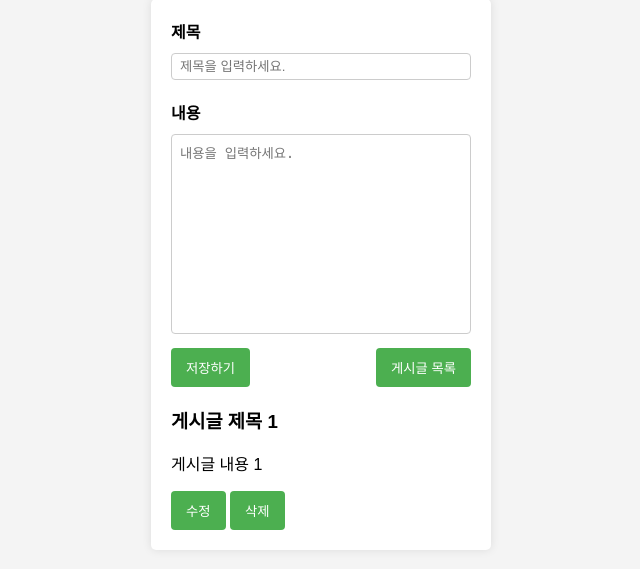
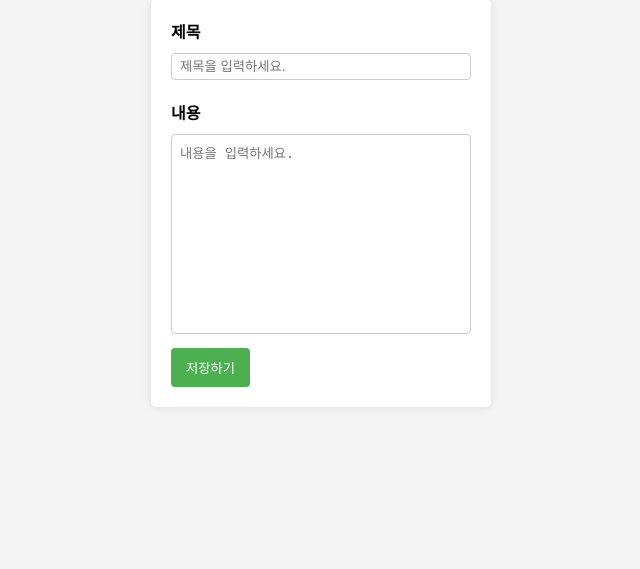
Before and after one commit to insidepixce/-pathfind.toy, a Flask app: page / in a window 1280 px wide. Shown: the part 31-600 px from the top of the page, without its empty margins (319-959 px from the left). Run offline with Flask 3, Linux system fonts and the light colour scheme.

Commit message:
인덱스 파일 대수정

```diff
--- a/fly.toml
+++ b/fly.toml
@@ -1,4 +1,4 @@
-# fly.toml app configuration file generated for pathfind-toy-cool-meadow-5335 on 2024-01-13T12:25:48+09:00
+# fly.toml app configuration file generated for pathfinding on 2024-01-13T12:41:18+09:00
 #
 # See https://fly.io/docs/reference/configuration/ for information about how to use this file.
 #
--- a/templates/index.html
+++ b/templates/index.html
@@ -5,10 +5,9 @@
     <meta name="viewport" content="width=device-width, initial-scale=1.0" />
     <title>게시글 작성 페이지</title>
     <link rel="stylesheet" href="../styles.css" />
-  </head>
-  <body>
-    <div class="white-box">
-      <form class="layout">
+</head>
+<body>
+    <div class="layout">
         <div class="title-div">
           <label for="title">제목</label>
           <div>
@@ -22,20 +21,9 @@
           </div>
         </div>
         <div class="btn-div">
-          <button class="submit-btn" type="submit">저장하기</button>
-          <button class="list-btn" type="button">게시글 목록</button>
-        </div>
-        <div class="post-list" id="postList">
-          <div class="post-item">
-            <h3>게시글 제목 1</h3>
-            <p>게시글 내용 1</p>
-            <div class="post-actions">
-              <button class="edit-btn" onclick="editPost(1)">수정</button>
-              <button class="delete-btn" onclick="deletePost(1)">삭제</button>
-            </div>
-          </div>
+            <button type="submit">저장하기</button>
         </div>
       </form>
     </div>
-  </body>
+</body>
 </html>
```
Also changed, not shown: templates/styles.css (renamed from styles.css), 1 other file.
